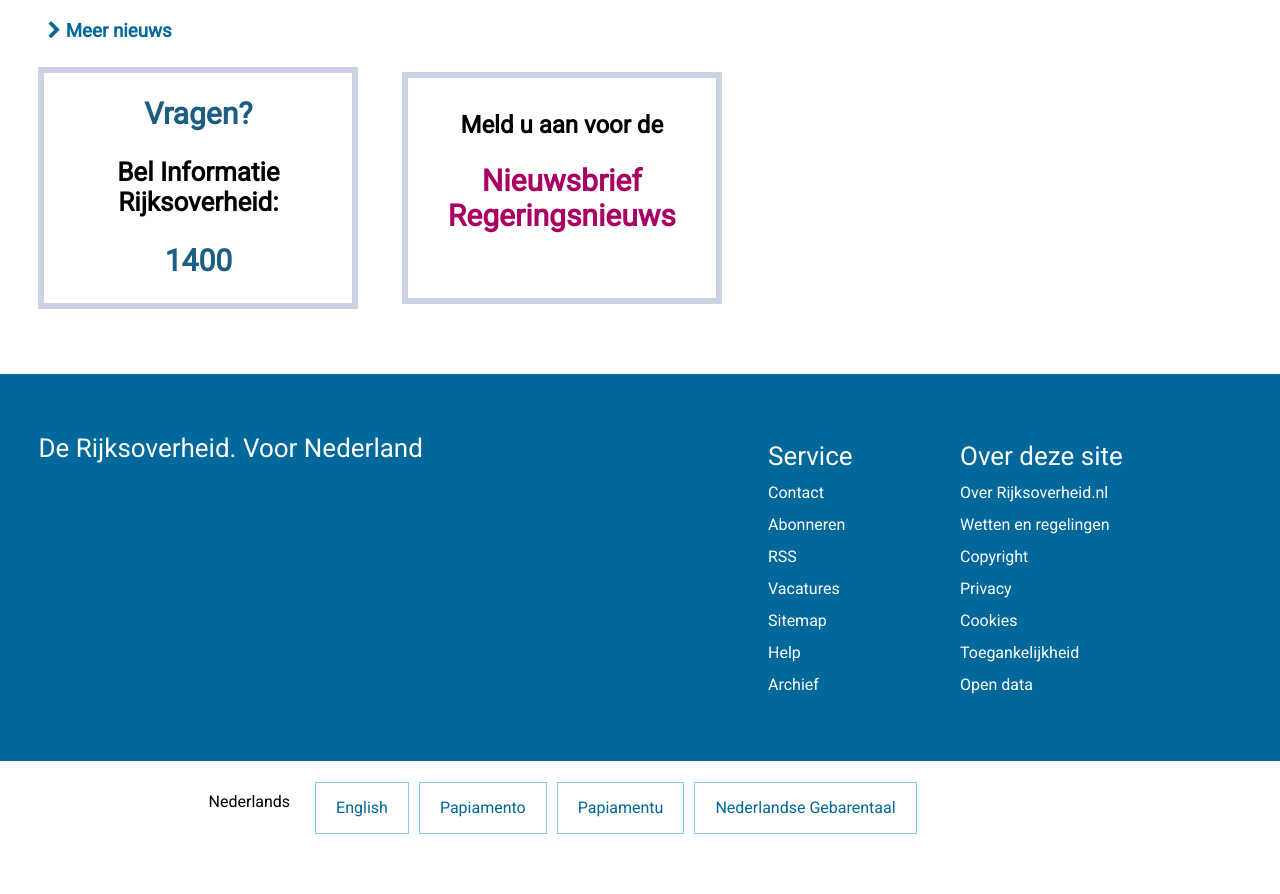
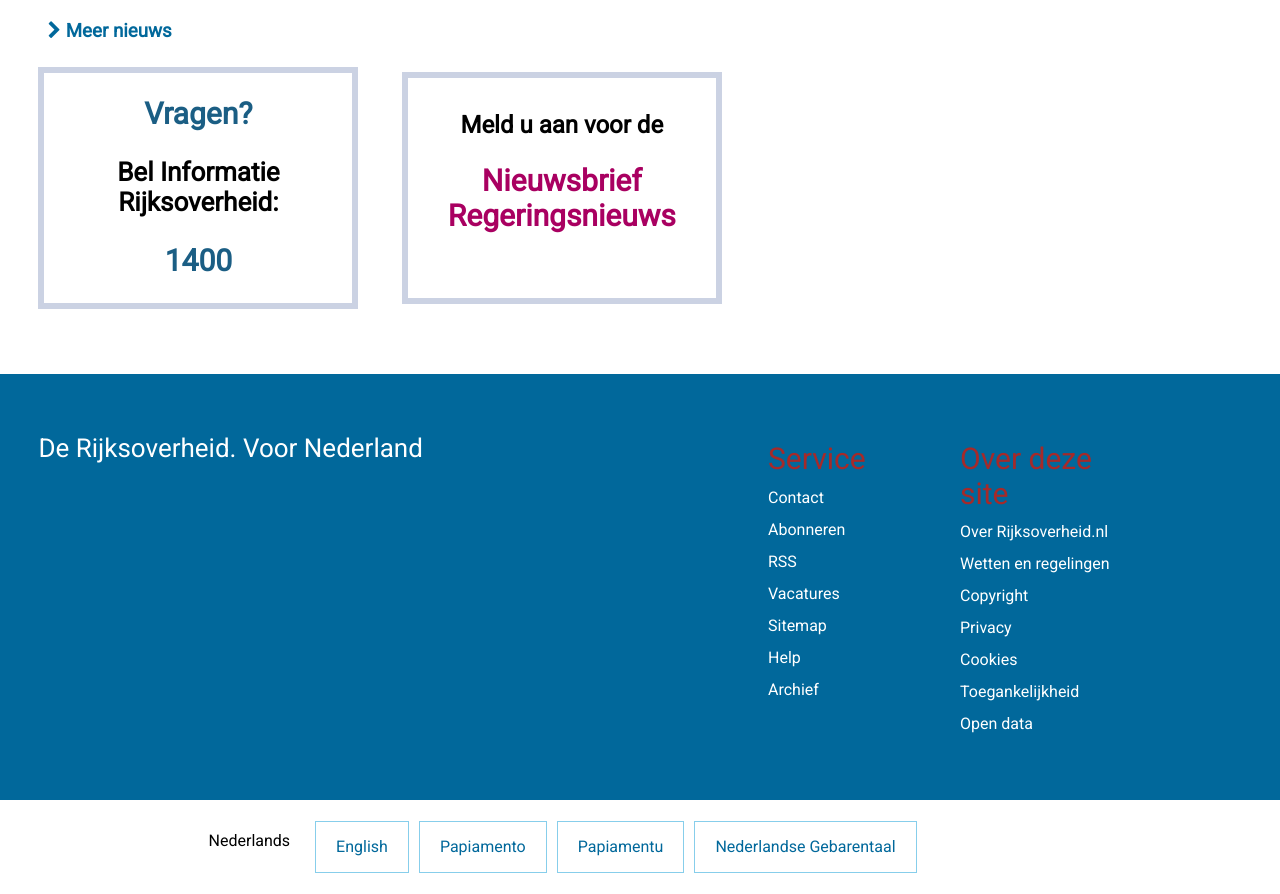
Before and after one commit to astarx/hackyourfuture-git-branch, a plain HTML site: page index.html in a window 1280 px wide. Shown: the part 2103-2997 px from the top of the page. Before the commit the page ends 2958 px from the top, so only its background shows below. Drawn offline with nearby package versions, Linux system fonts and the light colour scheme.

Commit message:
h2 color brown &font size 30px

```diff
--- a/style.css
+++ b/style.css
@@ -305,9 +305,9 @@ header {
    margin-right: 3%;
 }
 .col h2 {
-    color: #fff;
+    color:brown;
     font-weight: normal;
-    font-size: 26px;
+    font-size: 30px;
     margin: 8px 0 5px 0;
 }
 .col ul {
```
